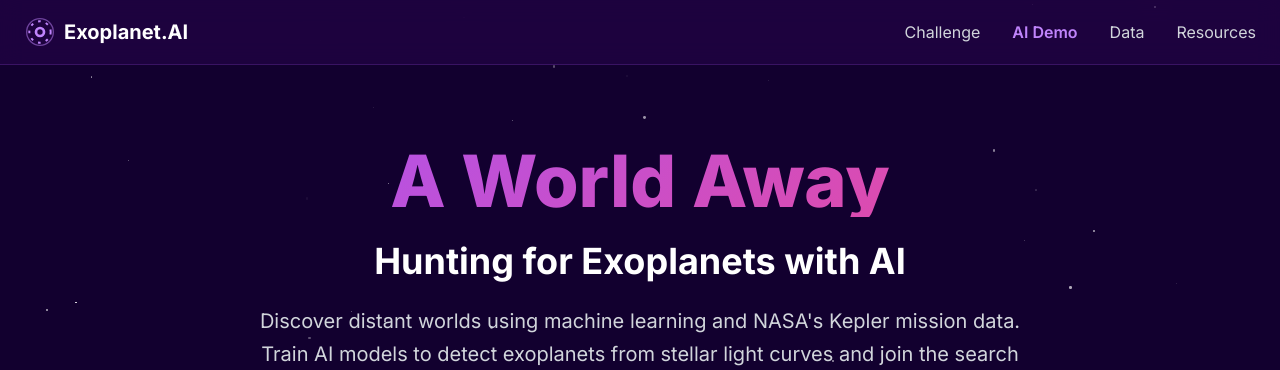
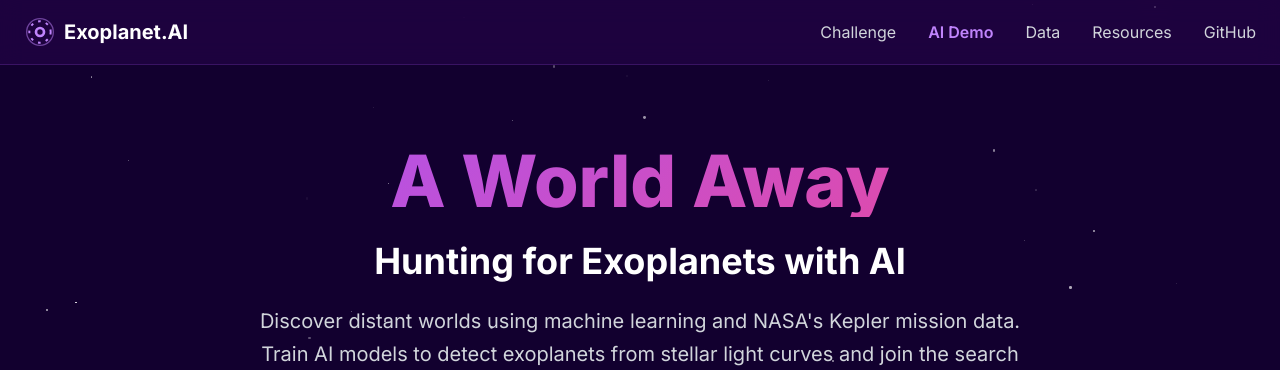
Before and after one commit to Yash-Yelave/Exo-Classifier, a Flask app: page / in a window 1280 px wide. Shown: the top 370 px of the page. Run offline with Flask 3, Linux system fonts and the light colour scheme; some libraries are stand-ins or nearby versions.

Commit message:
github link update

```diff
--- a/templates/index.html
+++ b/templates/index.html
@@ -52,7 +52,7 @@
                         <a href="#demo-form" class="text-purple-400 font-semibold">AI Demo</a>
                         <a href="#data" class="text-gray-300 hover:text-purple-400 transition">Data</a>
                         <a href="#resources" class="text-gray-300 hover:text-purple-400 transition">Resources</a>
-                        <!-- <a href="#strategy" class="text-gray-300 hover:text-purple-400 transition">Strategy</a> -->
+                        <a href="https://github.com/Yash-Yelave/Exo-Classifier.git" class="text-gray-300 hover:text-purple-400 transition">GitHub</a>
                     </div>
 
                 </div>
```
